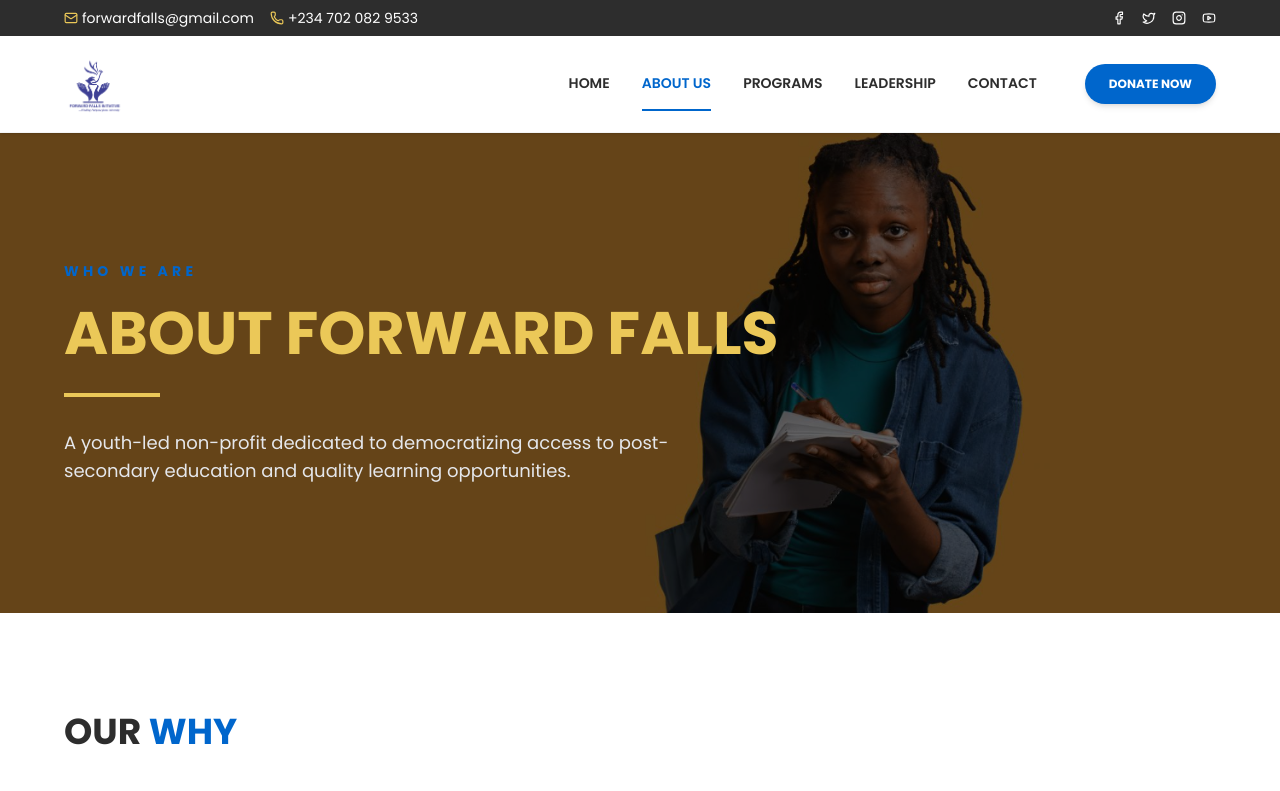
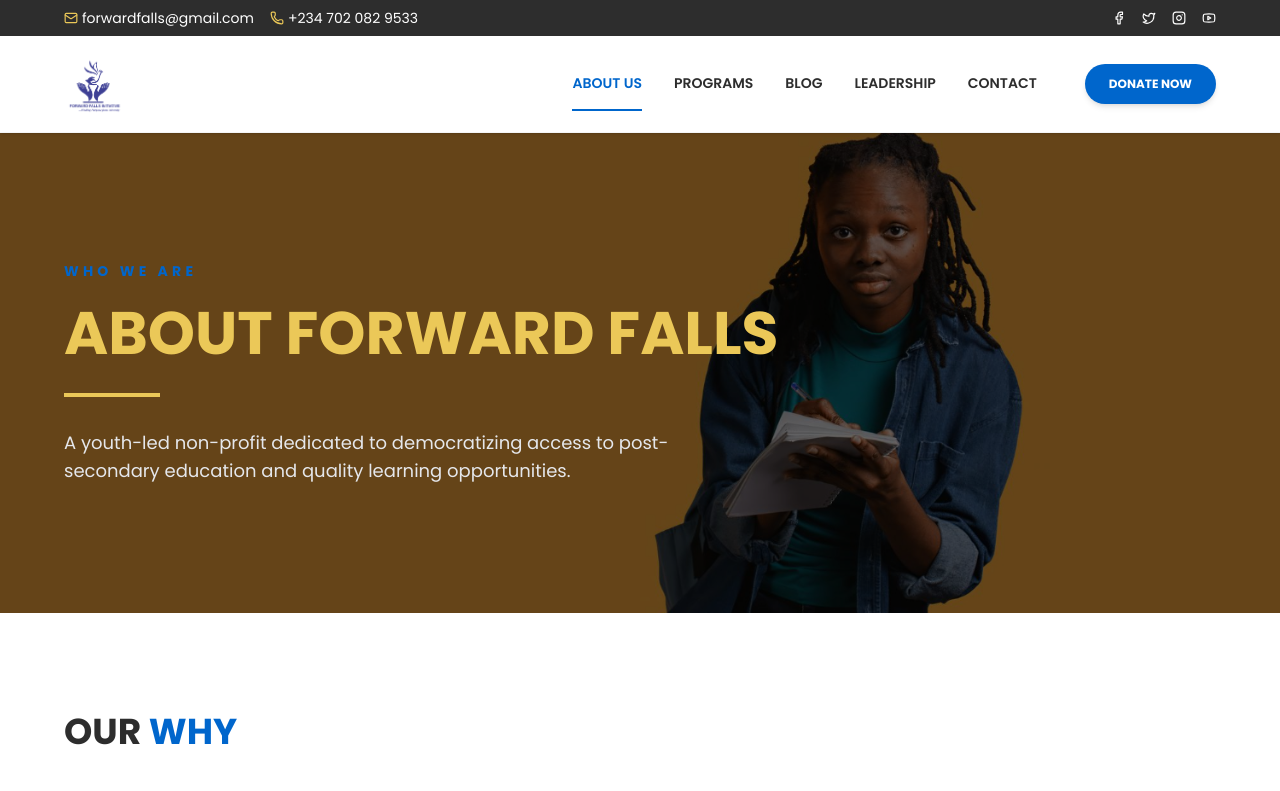
Before and after one commit to MadFury94/forward-falls, a Next.js app: page /about in a window 1280 px wide. Shown: the top 791 px of the page. Built offline with nearby package versions, Linux system fonts and the light colour scheme.

Commit message:
feat: add Blog to nav, remove Home from menu, update favicon

```diff
--- a/app/layout.tsx
+++ b/app/layout.tsx
@@ -17,7 +17,13 @@
   },
   description: "A youth-led non-profit dedicated to democratizing access to post-secondary education and quality learning opportunities.",
   metadataBase: new URL("https://forwardfallsinitiative.org"),
-  icons: { icon: "/FFI.png" },
+  icons: {
+    icon: [
+      { url: '/FFI.png', type: 'image/png' },
+    ],
+    apple: '/FFI.png',
+    shortcut: '/FFI.png',
+  },
   openGraph: {
     type: "website",
     siteName: "Forward Falls Initiative",
--- a/components/Footer.tsx
+++ b/components/Footer.tsx
@@ -60,9 +60,9 @@
                     <div className="col-span-1 lg:col-span-1">
                         <h4 className="text-lg font-bold mb-6 uppercase tracking-wider text-primary-yellow">Quick Links</h4>
                         <ul className="text-sm text-gray-400 space-y-4">
-                            <li><Link href="/" className="hover:text-primary-green transition-colors">Home</Link></li>
                             <li><Link href="/about" className="hover:text-primary-green transition-colors">Our Why</Link></li>
                             <li><Link href="/programs" className="hover:text-primary-green transition-colors">Programs</Link></li>
+                            <li><Link href="/blog" className="hover:text-primary-green transition-colors">Blog</Link></li>
                             <li><Link href="/board-and-team" className="hover:text-primary-green transition-colors">Advisory Board</Link></li>
                         </ul>
                     </div>
--- a/components/Header.tsx
+++ b/components/Header.tsx
@@ -11,9 +11,9 @@
     const [mobileMenuOpen, setMobileMenuOpen] = React.useState(false);
 
     const navLinks = [
-        { name: 'Home', href: '/' },
         { name: 'About Us', href: '/about' },
         { name: 'Programs', href: '/programs' },
+        { name: 'Blog', href: '/blog' },
         { name: 'Leadership', href: '/board-and-team' },
         { name: 'Contact', href: '/contact' },
     ];
```
